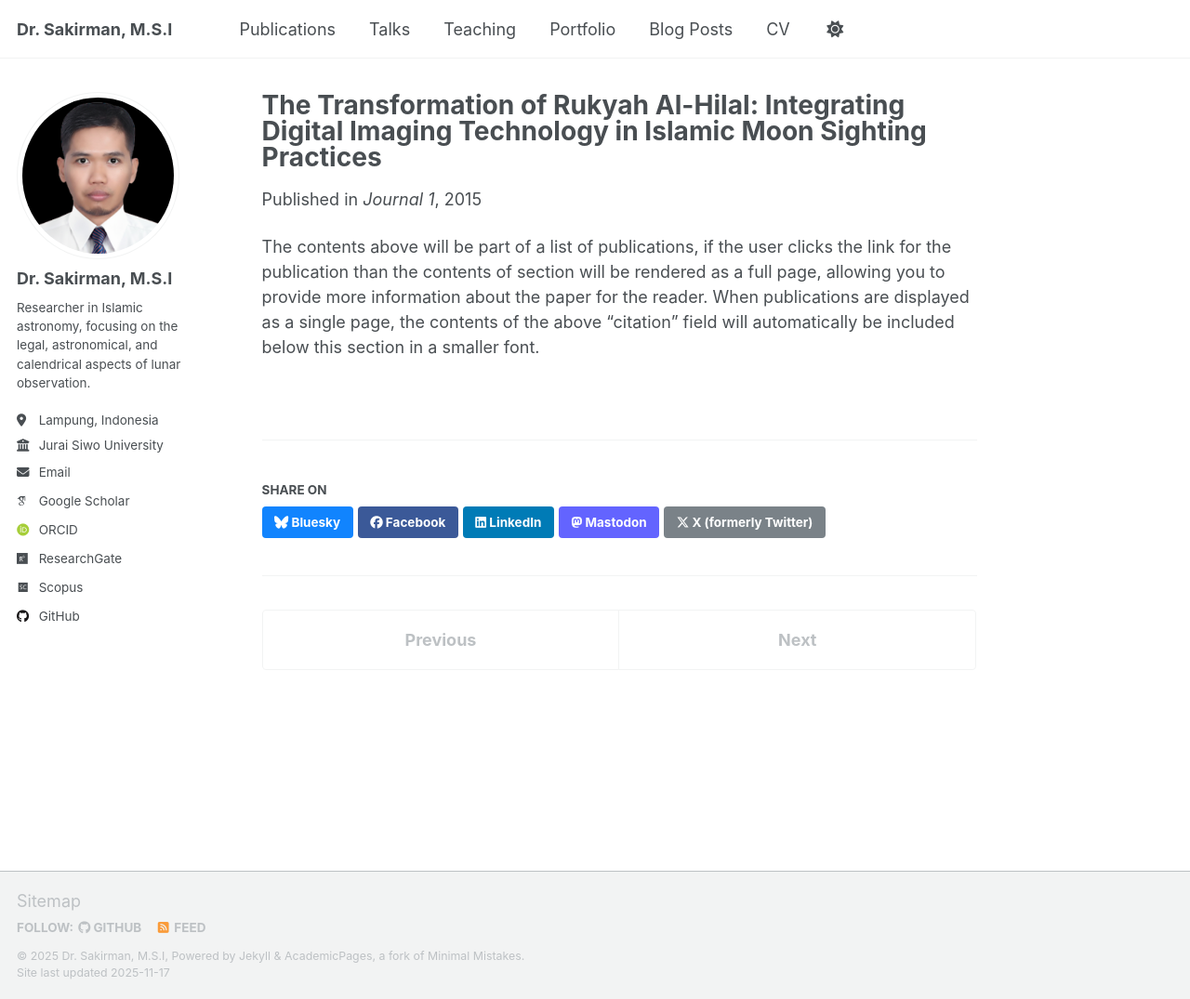
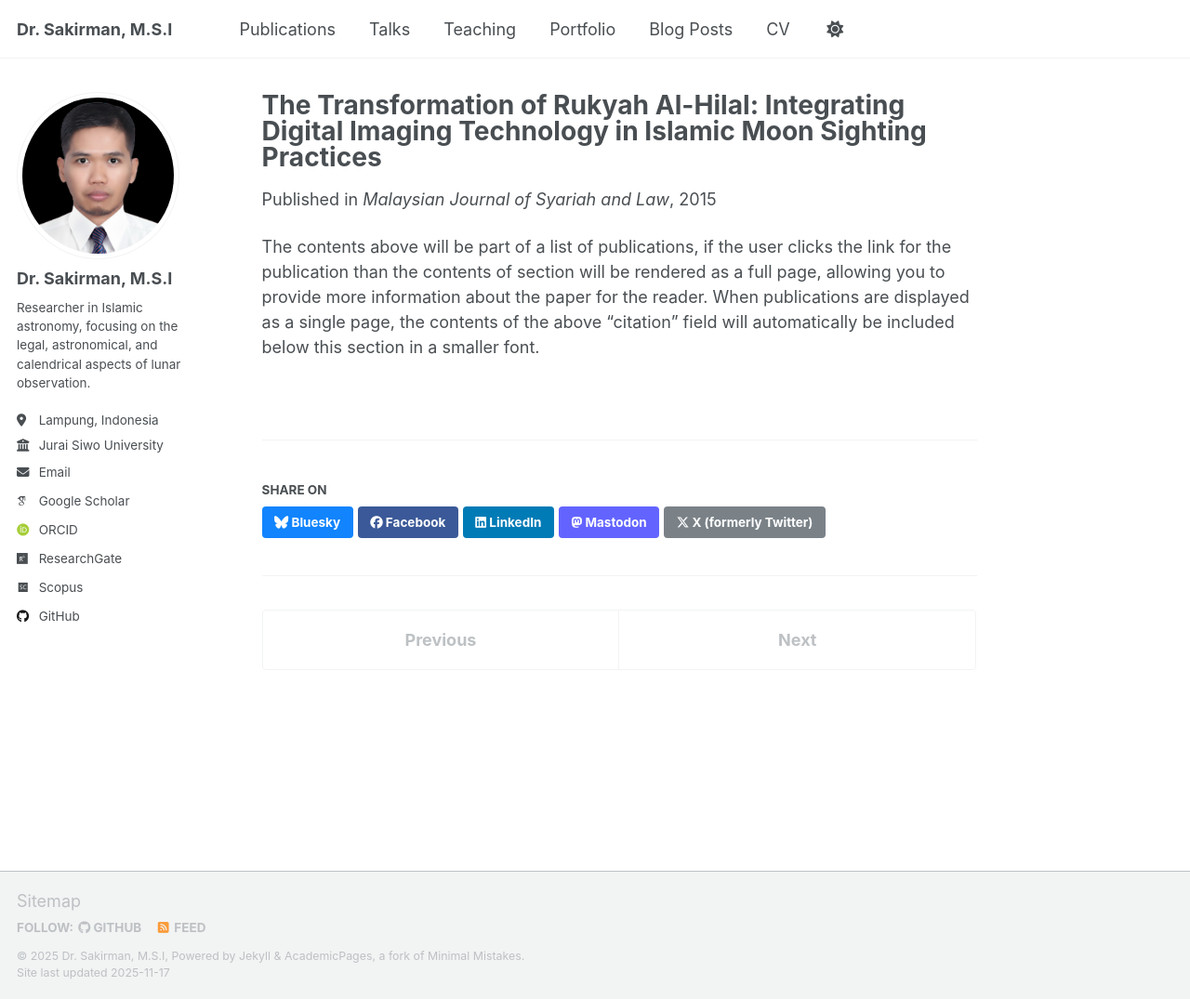
Before and after one commit to sakir-man/sakir-man.github.io, a Jekyll site: the page built from _publications/2015-10-01-paper-title-number-3.md, in a window 1280 px wide and 1075 px high. Shown: the whole window at 93% size. Built offline with Jekyll 4.4.1, drawn with Linux system fonts in a browser that asks for light colours; some web fonts are replaced; a script that is not in the unit is left out.

Commit message:
Update 2015-10-01-paper-title-number-3.md

```diff
--- a/_publications/2015-10-01-paper-title-number-3.md
+++ b/_publications/2015-10-01-paper-title-number-3.md
@@ -5,7 +5,7 @@ category: manuscripts
 permalink: /publication/2015-10-01-paper-title-number-3
 excerpt: 'Authors: Syarif, M R, Sakirman, A Syatar, and N Lela.'
 date: 2015-10-01
-venue: 'Journal 1'
+venue: 'Malaysian Journal of Syariah and Law'
 paperurl: 'https://www.researchgate.net/publication/393488403_THE_TRANSFORMATION_OF_RUKYAH_AL-HILAL_INTEGRATING_DIGITAL_IMAGING_TECHNOLOGY_IN_ISLAMIC_MOON_SIGHTING_PRACTICES'
 ---
 
```
